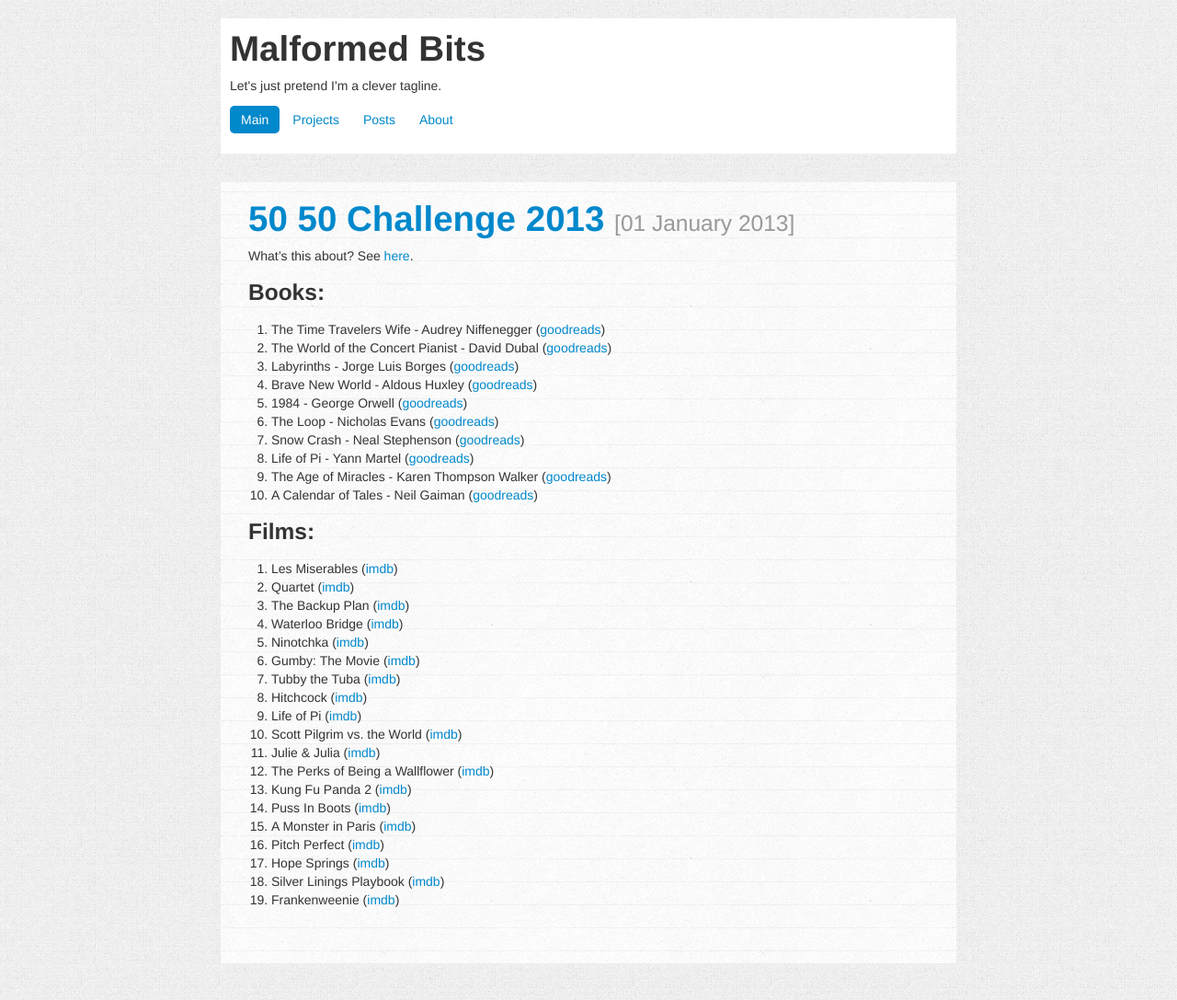
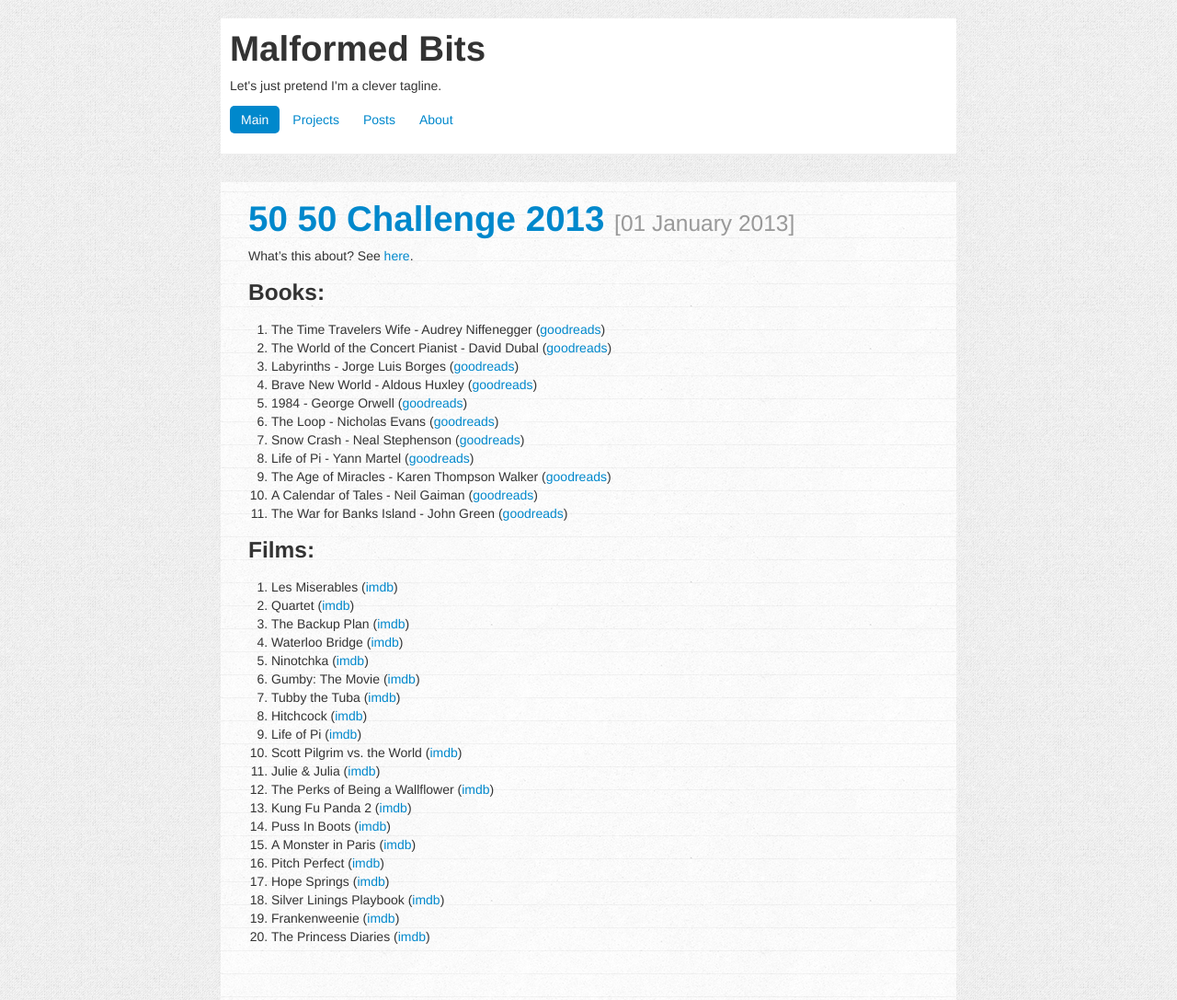
Before and after one commit to charlottepierce/charlottepierce.github.com, a Jekyll site: the page built from _posts/2013-01-01-50-50-Challenge-2013.markdown, in a window 1280 px wide. Shown: the whole page at 92% size. Built offline with Jekyll 4.4.1, drawn with Linux system fonts in a browser that asks for light colours.

Commit message:
Updated 50/50 challenge list.
Signed-off-by: Charlotte Pierce <charlotte@malformed-bits.com>

```diff
--- a/_posts/2013-01-01-50-50-Challenge-2013.markdown
+++ b/_posts/2013-01-01-50-50-Challenge-2013.markdown
@@ -17,6 +17,7 @@ What's this about? See [here](http://www.fiftyfifty.me/introduction/).
 8. Life of Pi - Yann Martel ([goodreads](http://www.goodreads.com/book/show/9938135-life-of-pi))
 9. The Age of Miracles - Karen Thompson Walker ([goodreads](http://www.goodreads.com/book/show/17257801-the-age-of-miracles))
 10. A Calendar of Tales - Neil Gaiman ([goodreads](http://www.goodreads.com/book/show/17404588-a-calendar-of-tales))
+11. The War for Banks Island - John Green ([goodreads](http://www.goodreads.com/book/show/15838434-the-war-for-banks-island))
 
 ### Films: ###
 
@@ -39,3 +40,4 @@ What's this about? See [here](http://www.fiftyfifty.me/introduction/).
 17. Hope Springs ([imdb](http://www.imdb.com/title/tt1535438/))
 18. Silver Linings Playbook ([imdb](http://www.imdb.com/title/tt1045658/))
 19. Frankenweenie ([imdb](http://www.imdb.com/title/tt1142977/))
+20. The Princess Diaries ([imdb](http://www.imdb.com/title/tt0247638/))
```
